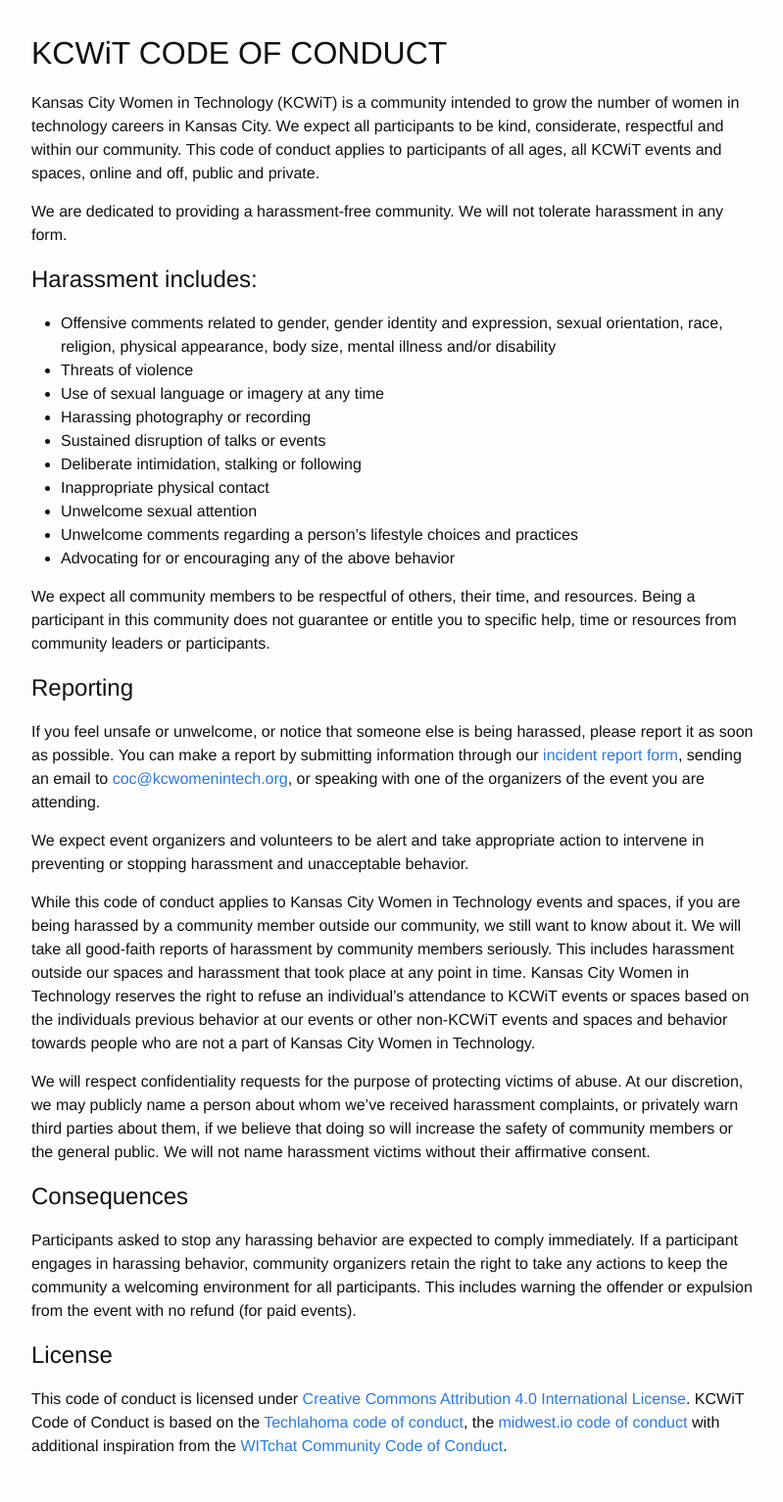
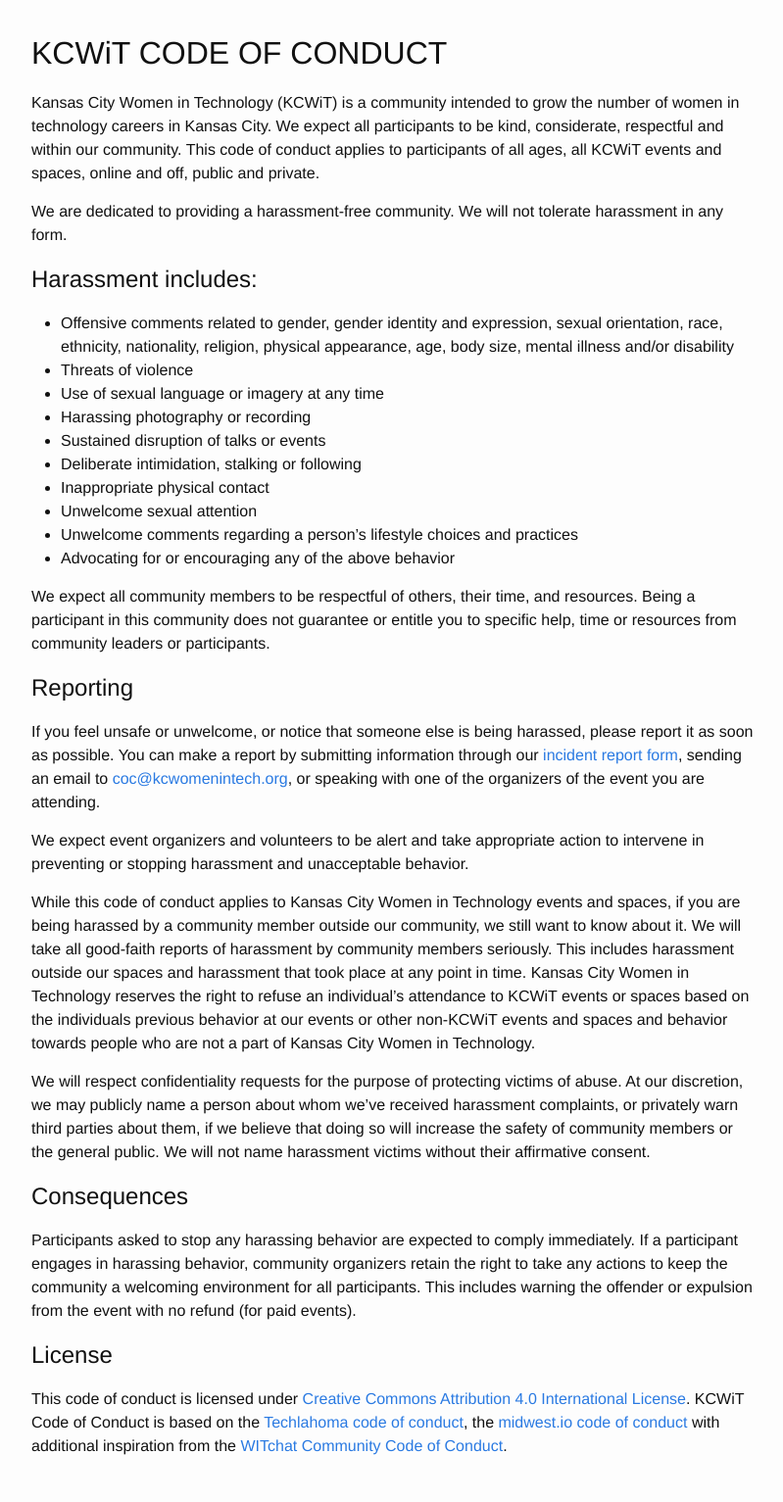
Before and after one commit to KansasCityWomeninTechnology/CodeOfConduct, a Jekyll site: the page built from index.md, in a window 1280 px wide. Shown: the whole page at 98% size, without its empty margins (238-1037 px from the left). Built offline with Jekyll 4.4.1, drawn with Linux system fonts in a browser that asks for light colours; our own code applies the rules of GitHub Pages for plain Markdown files.

Commit message:
add ethnicity and age (#5)
* add ethnicity and age

* add nationality

```diff
--- a/index.md
+++ b/index.md
@@ -11,7 +11,7 @@ We are dedicated to providing a harassment-free community.  We will not tolerate
 
 Harassment includes:
 --------------------
-- Offensive comments related to gender, gender identity and expression, sexual orientation, race, religion, physical appearance, body size, mental illness and/or disability
+- Offensive comments related to gender, gender identity and expression, sexual orientation, race, ethnicity, nationality, religion, physical appearance, age, body size, mental illness and/or disability
 - Threats of violence
 - Use of sexual language or imagery at any time
 - Harassing photography or recording
```
